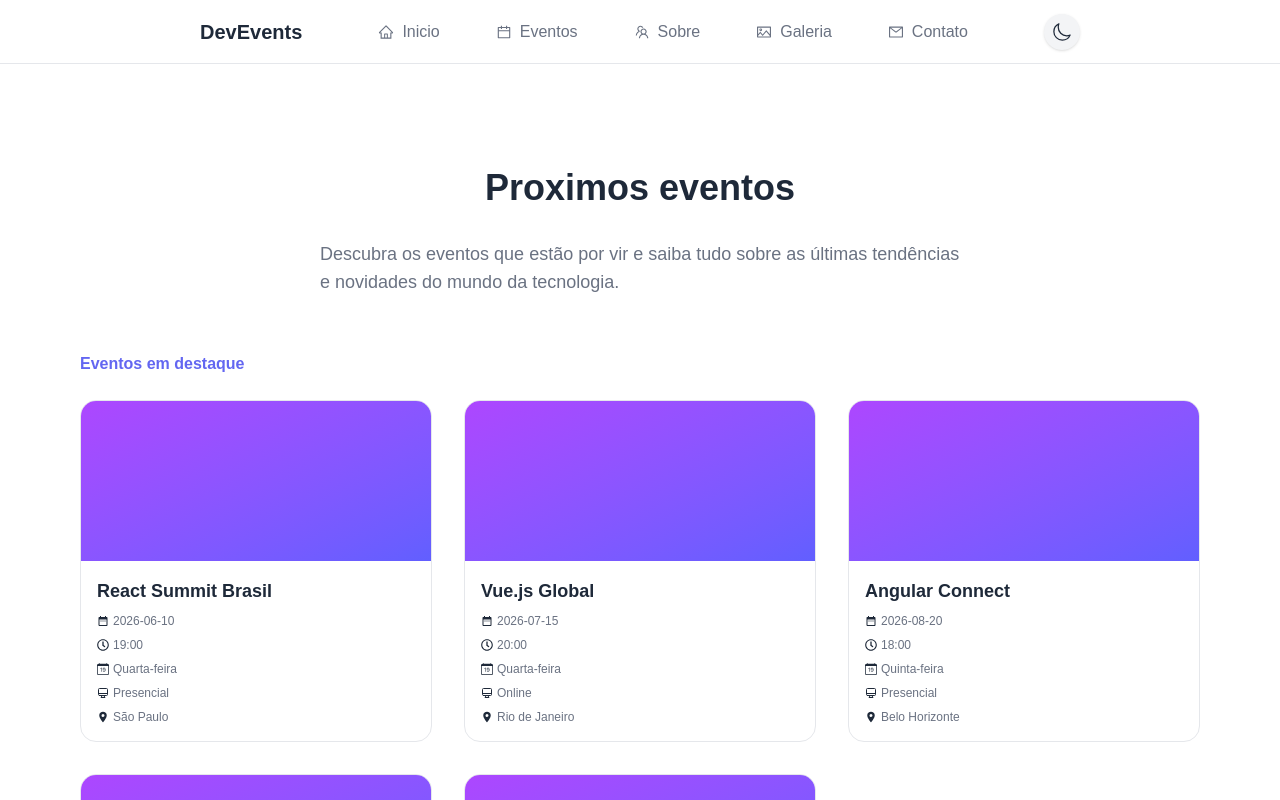
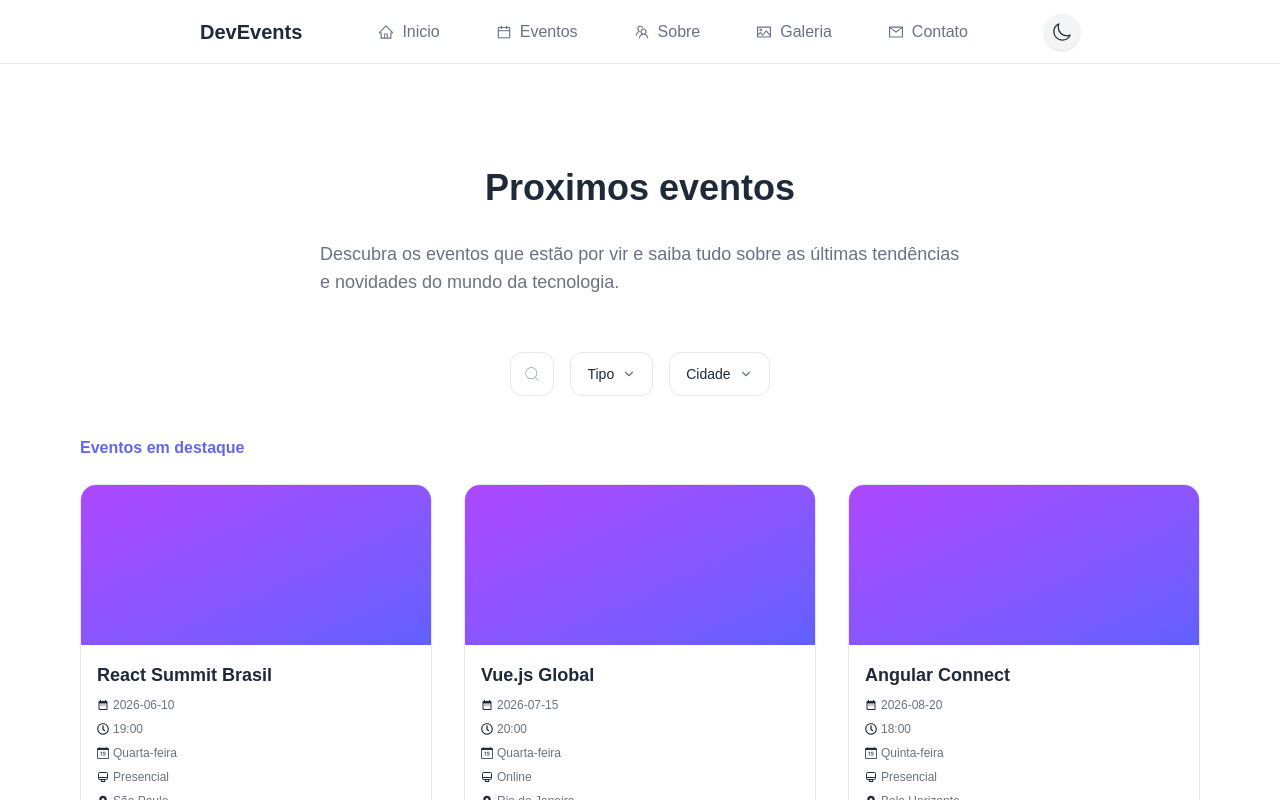
Before and after one commit to IgorBern02/devevents, a React (Vite) app in the folder frontend/: page /events in a window 1280 px wide. Shown: the top 800 px of the page. Built offline with nearby package versions, Linux system fonts and the light colour scheme; data requests are answered from the project's data file.

Commit message:
feat: implement filtering functionality and add Dropdown component for event search

```diff
--- a/frontend/db.json
+++ b/frontend/db.json
@@ -3,7 +3,6 @@
     {
       "id": 1,
       "title": "React Summit Brasil",
-
       "date": "2026-06-10",
       "hour": "19:00",
       "day": "Quarta-feira",
@@ -14,7 +13,6 @@
     {
       "id": 2,
       "title": "Vue.js Global",
-
       "date": "2026-07-15",
       "hour": "20:00",
       "day": "Quarta-feira",
@@ -25,7 +23,6 @@
     {
       "id": 3,
       "title": "Angular Connect",
-
       "date": "2026-08-20",
       "hour": "18:00",
       "day": "Quinta-feira",
@@ -36,7 +33,6 @@
     {
       "id": 4,
       "title": "Node.js Interactive",
-
       "date": "2026-09-25",
       "hour": "17:00",
       "day": "Sexta-feira",
@@ -47,7 +43,6 @@
     {
       "id": 5,
       "title": "Python Brasil",
-
       "date": "2026-10-30",
       "hour": "19:30",
       "day": "Sexta-feira",
--- /dev/null
+++ b/frontend/src/components/ui/Dropdown.tsx
@@ -0,0 +1,89 @@
+import { useEffect, useRef, useState } from "react";
+import { FiChevronDown } from "react-icons/fi";
+
+interface DropdownProps {
+  label: string;
+  value: string;
+  options: string[];
+  onChange: (value: string) => void;
+}
+
+export const Dropdown = ({
+  label,
+  value,
+  options,
+  onChange,
+}: DropdownProps) => {
+  const [open, setOpen] = useState(false);
+  const ref = useRef<HTMLDivElement>(null);
+
+  // 👉 fechar ao clicar fora
+  useEffect(() => {
+    const handleClickOutside = (e: MouseEvent) => {
+      if (ref.current && !ref.current.contains(e.target as Node)) {
+        setOpen(false);
+      }
+    };
+
+    document.addEventListener("mousedown", handleClickOutside);
+    return () => document.removeEventListener("mousedown", handleClickOutside);
+  }, []);
+
+  return (
+    <div ref={ref} className="relative">
+      {/* Botão */}
+      <button
+        type="button"
+        onClick={() => setOpen((prev) => !prev)}
+        className="h-11 px-4 flex items-center gap-2
+        bg-white dark:bg-slate-900
+        border border-gray-200 dark:border-slate-700
+        rounded-xl text-sm
+        transition-all
+        hover:border-(--primary-color)"
+      >
+        {/* 👉 exibição correta */}
+        {value === "" ? label : value}
+
+        <FiChevronDown
+          className={`transition-all duration-300 text-gray-500 ${
+            open ? "rotate-180 text-(--primary-color)" : ""
+          }`}
+        />
+      </button>
+
+      {/* Dropdown */}
+      <div
+        className={`absolute mt-2 w-full bg-white dark:bg-slate-900
+        border border-gray-200 dark:border-slate-700
+        rounded-xl shadow-xl overflow-hidden z-50
+        transition-all duration-200 origin-top
+        ${
+          open
+            ? "opacity-100 scale-100"
+            : "opacity-0 scale-95 pointer-events-none"
+        }`}
+      >
+        {options.map((option) => (
+          <div
+            key={option || "all"}
+            onClick={() => {
+              onChange(option);
+              setOpen(false);
+            }}
+            className={`px-4 py-3 text-sm font-medium
+            cursor-pointer transition-colors
+            ${
+              option === value
+                ? "bg-purple-500 text-white"
+                : "text-gray-700 dark:text-gray-200 hover:bg-gray-100 dark:hover:bg-slate-800"
+            }`}
+          >
+            {/* 👉 mostra "Todos" visualmente */}
+            {option === "" ? "Todos" : option}
+          </div>
+        ))}
+      </div>
+    </div>
+  );
+};
--- /dev/null
+++ b/frontend/src/components/ui/Filter.tsx
@@ -0,0 +1,96 @@
+import {
+  useEffect,
+  useRef,
+  useState,
+  type Dispatch,
+  type SetStateAction,
+} from "react";
+import { CiSearch } from "react-icons/ci";
+import { Dropdown } from "./Dropdown";
+
+interface FilterProps {
+  search: string;
+  setSearch: Dispatch<SetStateAction<string>>;
+  type: string;
+  setType: Dispatch<SetStateAction<string>>;
+  city: string;
+  setCity: Dispatch<SetStateAction<string>>;
+}
+
+export const Filter = ({
+  search,
+  setSearch,
+  type,
+  setType,
+  city,
+  setCity,
+}: FilterProps) => {
+  const [open, setOpen] = useState(false);
+  const containerRef = useRef<HTMLDivElement>(null);
+  const inputRef = useRef<HTMLInputElement>(null);
+
+  useEffect(() => {
+    const handleClickOutside = (e: MouseEvent) => {
+      if (
+        containerRef.current &&
+        !containerRef.current.contains(e.target as Node)
+      ) {
+        setOpen(false);
+      }
+    };
+
+    document.addEventListener("mousedown", handleClickOutside);
+
+    return () => {
+      document.removeEventListener("mousedown", handleClickOutside);
+    };
+  }, []);
+
+  useEffect(() => {
+    if (open) {
+      inputRef.current?.focus();
+    }
+  }, [open]);
+
+  return (
+    <div className="w-full flex flex-wrap gap-4 justify-center">
+      {/* 🔍 Search */}
+      <div
+        ref={containerRef}
+        className={`flex items-center
+      bg-white dark:bg-slate-900
+      border border-gray-200 dark:border-slate-700
+      rounded-xl h-11 px-3
+      transition-all duration-300
+      ${open ? "w-56" : "w-11 cursor-pointer"}`}
+        onClick={() => setOpen(true)}
+      >
+        <CiSearch className="text-gray-400 text-lg shrink-0" />
+
+        <input
+          ref={inputRef}
+          value={search}
+          onChange={(e) => setSearch(e.target.value)}
+          placeholder="Buscar..."
+          className={`bg-transparent outline-none text-sm ml-2 w-full
+        transition-opacity duration-200
+        ${open ? "opacity-100" : "opacity-0 pointer-events-none"}`}
+        />
+      </div>
+
+      <Dropdown
+        label="Tipo"
+        value={type}
+        options={["", "Online", "Presencial", "Híbrido"]}
+        onChange={setType}
+      />
+
+      <Dropdown
+        label="Cidade"
+        value={city}
+        options={["", "São Paulo", "Rio de Janeiro", "Brasília", "Salvador"]}
+        onChange={setCity}
+      />
+    </div>
+  );
+};
--- a/frontend/src/pages/Events.tsx
+++ b/frontend/src/pages/Events.tsx
@@ -3,9 +3,22 @@ import { api } from "../services/api";
 
 import { Card } from "../components/ui/Card";
 import type { Event } from "../components/ui/Card";
+import { Filter } from "../components/ui/Filter";
 
 export const Events = () => {
   const [events, setEvents] = useState<Event[]>([]);
+
+  const [search, setSearch] = useState("");
+  const [type, setType] = useState("");
+  const [city, setCity] = useState("");
+
+  const filteredEvents = events.filter((event) => {
+    return (
+      event.title.toLowerCase().includes(search.toLowerCase()) &&
+      (type === "" || event.type === type) &&
+      (city === "" || event.city === city)
+    );
+  });
 
   useEffect(() => {
     api.get("/events").then((response) => {
@@ -25,13 +38,22 @@ export const Events = () => {
         </p>
       </section>
 
+      <Filter
+        search={search}
+        setSearch={setSearch}
+        type={type}
+        setType={setType}
+        city={city}
+        setCity={setCity}
+      />
+
       <section className="w-full">
         <p className="text-md font-semibold text-(--primary-color) ">
           Eventos em destaque
         </p>
 
         <ul className="w-full grid grid-cols-1 sm:grid-cols-2 lg:grid-cols-3 gap-8 mt-6">
-          {events.map((event) => (
+          {filteredEvents.map((event) => (
             <Card key={event.id} event={event} />
           ))}
         </ul>
```
